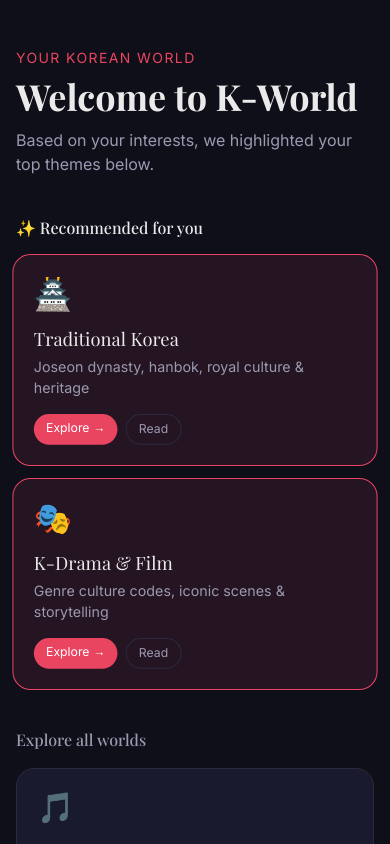
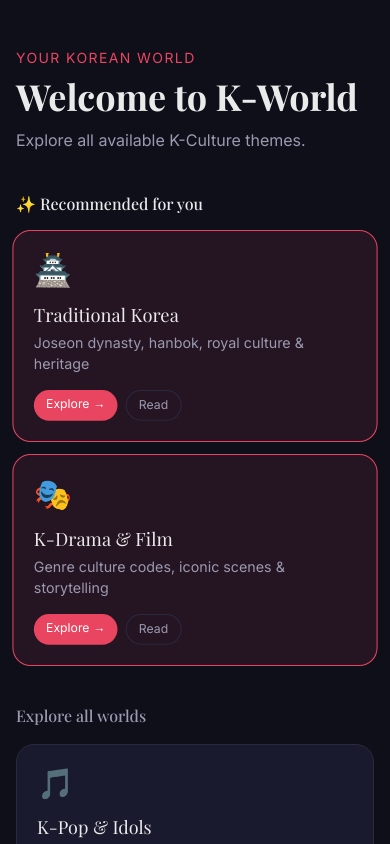
Before and after one commit to pjhyung/kculture-web, a Next.js app: page /dashboard in a window 390 px wide. Shown: the top 844 px of the page. Built offline with nearby package versions, Linux system fonts and the light colour scheme; a web font is replaced by a local one.

Commit message:
fix: improve accessibility (article, aria-hidden emoji, aria-label links) and empty state guard

```diff
--- a/src/app/dashboard/page.tsx
+++ b/src/app/dashboard/page.tsx
@@ -24,16 +24,24 @@ function DashboardContent() {
           Welcome to K-World
         </h1>
         <p className="text-[#9A9AB0] mb-10">
-          Based on your interests, we highlighted your top themes below.
+          {themesParam
+            ? 'Based on your interests, we highlighted your top themes below.'
+            : 'Explore all available K-Culture themes.'}
         </p>
 
         {/* 추천 테마 (상위 2개 강조) */}
-        <h2 className="text-[#EAEAEA] font-medium mb-4">✨ Recommended for you</h2>
-        <div className="grid grid-cols-1 md:grid-cols-2 gap-4 mb-10">
-          {topThemes.map((theme) => (
-            <ThemeCard key={theme} theme={theme} highlighted />
-          ))}
-        </div>
+        {topThemes.length > 0 && (
+          <>
+            <h2 className="text-[#EAEAEA] font-medium mb-4">
+              <span aria-hidden="true">✨ </span>Recommended for you
+            </h2>
+            <div className="grid grid-cols-1 md:grid-cols-2 gap-4 mb-10">
+              {topThemes.map((theme) => (
+                <ThemeCard key={theme} theme={theme} highlighted />
+              ))}
+            </div>
+          </>
+        )}
 
         {/* 나머지 테마 */}
         <h2 className="text-[#9A9AB0] font-medium mb-4">Explore all worlds</h2>
--- a/src/components/layout/ThemeCard.tsx
+++ b/src/components/layout/ThemeCard.tsx
@@ -10,24 +10,26 @@ interface Props {
 export function ThemeCard({ theme, highlighted = false }: Props) {
   const config = THEME_CONFIG[theme]
   return (
-    <div className={`p-5 rounded-2xl border transition-all duration-200 ${
+    <article className={`p-5 rounded-2xl border transition-all duration-200 ${
       highlighted
         ? 'border-[#E94560] bg-[#E94560]/10 scale-[1.02]'
         : 'border-[#2A2A3E] bg-[#1A1A2E] hover:border-[#E94560]/50'
     }`}>
-      <div className="text-3xl mb-3">{config.emoji}</div>
+      <div className="text-3xl mb-3" aria-hidden="true">{config.emoji}</div>
       <h3 className="font-playfair text-lg text-[#EAEAEA] mb-1">{config.label}</h3>
       <p className="text-[#9A9AB0] text-sm mb-4">{config.description}</p>
       <div className="flex gap-2">
         <Link href={`/explore/${theme}`}
+          aria-label={`Explore ${config.label}`}
           className="text-xs px-3 py-1.5 rounded-full bg-[#E94560] text-white hover:bg-[#c73650]">
           Explore →
         </Link>
         <Link href={`/archive/${theme}`}
+          aria-label={`Read about ${config.label}`}
           className="text-xs px-3 py-1.5 rounded-full border border-[#2A2A3E] text-[#9A9AB0] hover:text-[#EAEAEA]">
           Read
         </Link>
       </div>
-    </div>
+    </article>
   )
 }
```
